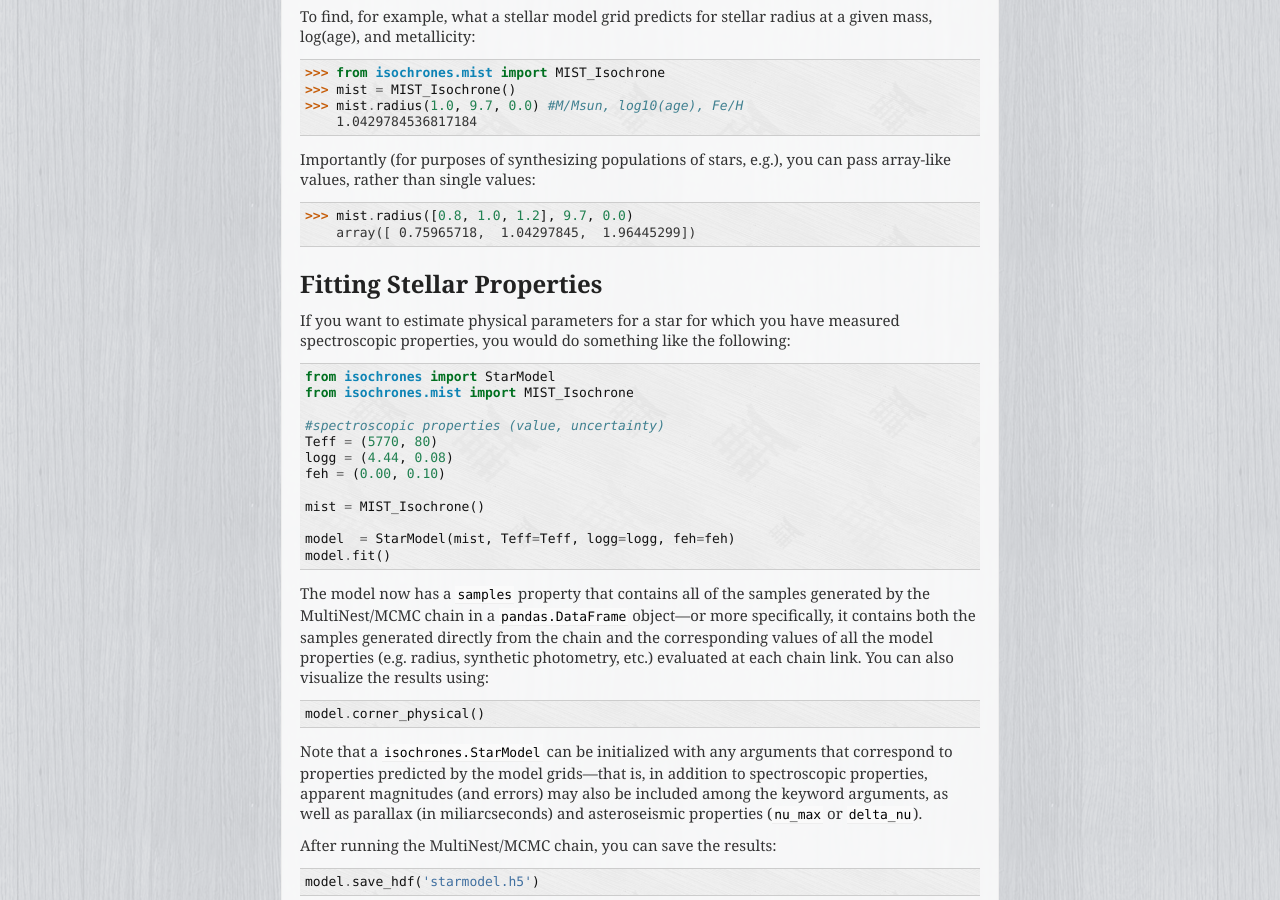
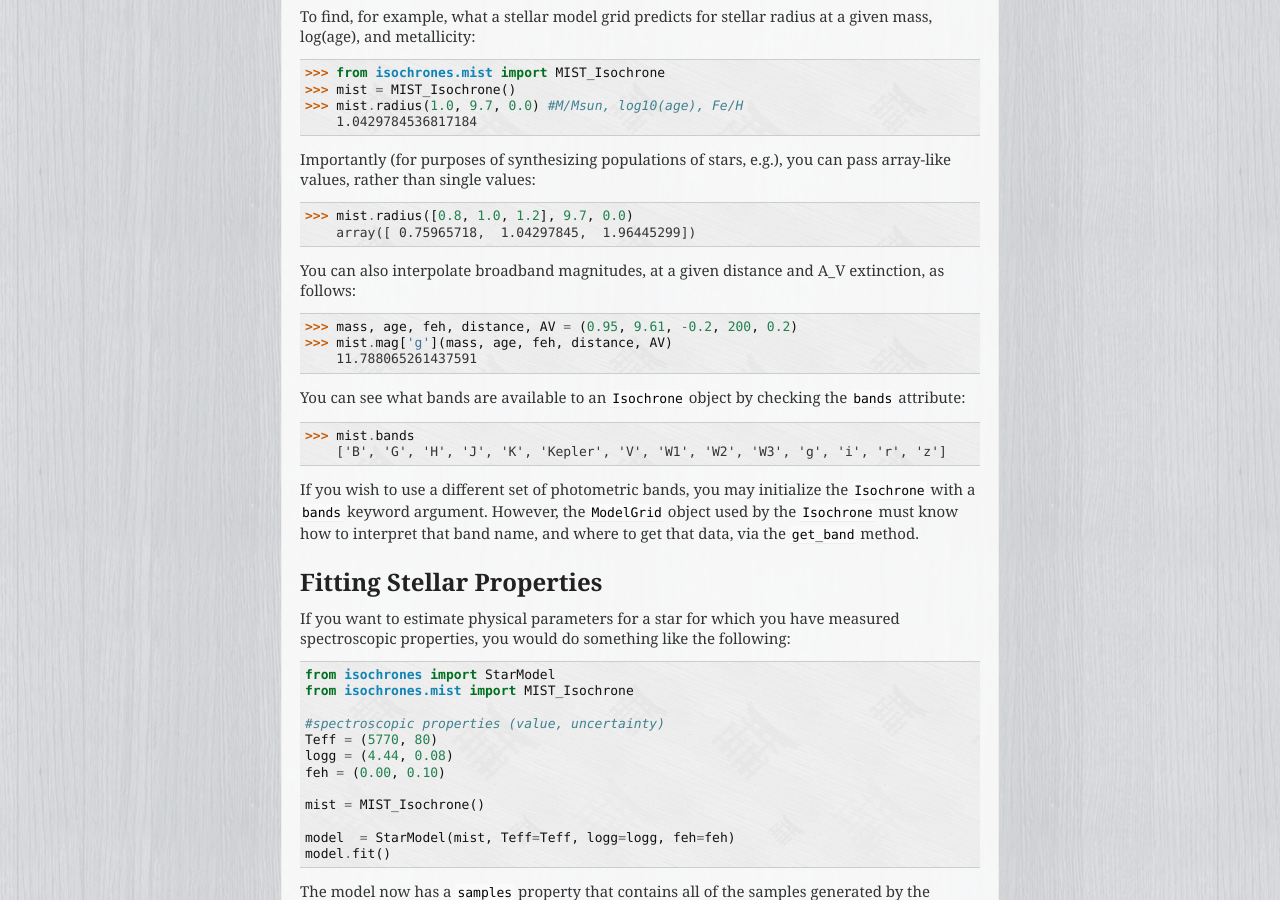
Before and after one commit to timothydmorton/isochrones, a Sphinx documentation site: the page built from docs/index.rst, in a window 1280 px wide and 900 px high, scrolled down 1373 px. Built offline with Sphinx 7.4.7, drawn with Linux system fonts in a browser that asks for light colours; cross-references to code outside the pages are shown as plain code.

Commit message:
doc edits

```diff
--- a/docs/index.rst
+++ b/docs/index.rst
@@ -104,6 +104,25 @@ you can pass array-like values, rather than single values::
     >>> mist.radius([0.8, 1.0, 1.2], 9.7, 0.0)
         array([ 0.75965718,  1.04297845,  1.96445299])
 
+You can also interpolate broadband magnitudes, at a given
+distance and A_V extinction, as follows::
+
+    >>> mass, age, feh, distance, AV = (0.95, 9.61, -0.2, 200, 0.2)
+    >>> mist.mag['g'](mass, age, feh, distance, AV)
+        11.788065261437591
+
+You can see what bands are available to an :class:`Isochrone` object
+by checking the ``bands`` attribute:
+
+    >>> mist.bands
+        ['B', 'G', 'H', 'J', 'K', 'Kepler', 'V', 'W1', 'W2', 'W3', 'g', 'i', 'r', 'z']
+
+If you wish to use a different set of photometric bands, you may initialize the
+:class:`Isochrone` with a ``bands`` keyword argument.  However, the
+:class:`ModelGrid` object used by the :class:`Isochrone` must know how to
+interpret that band name, and where to get that data, via the :function:`get_band`
+method.
+
 Fitting Stellar Properties
 ------------------------
 
```
Also changed, not shown: 1 other file.
